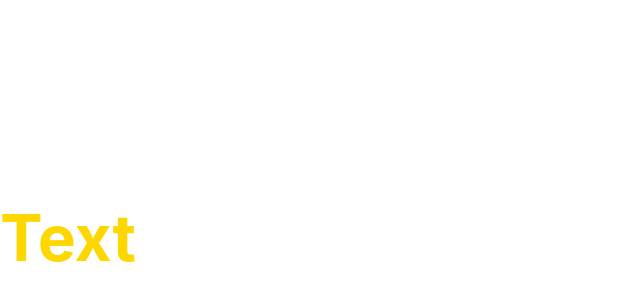
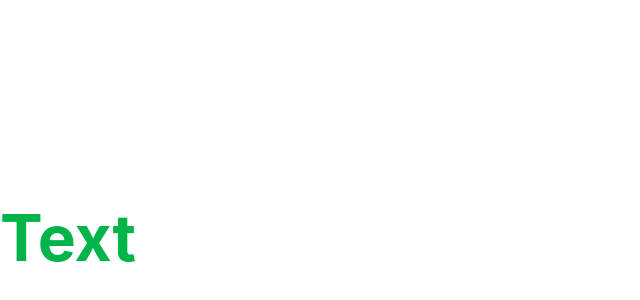
Before and after one commit to 9NBelka/react-learn, a React (Vite) app: page / in a window 1280 px wide. Shown: the part 162-462 px from the top of the page, without its empty margins (0-640 px from the left). Built offline with nearby package versions, Linux system fonts and the light colour scheme.

Commit message:
composes

```diff
--- a/src/components/App/App.jsx
+++ b/src/components/App/App.jsx
@@ -12,7 +12,7 @@ const App = () => {
   return (
     <>
      {/* <PaymentList payments={payments} /> */}
-     <h1 className={titleTwoClases}>Text</h1>
+     <h1 className={css.b}>Text</h1>
     </>
   )
 }
--- a/src/components/App/App.module.css
+++ b/src/components/App/App.module.css
@@ -1,8 +1,9 @@
 .a{
-  color: gold;
+  color: rgb(0, 180, 75);
 }
 
 .b{
+  composes: a;
   font-size: 5vw;
 }
 
```
